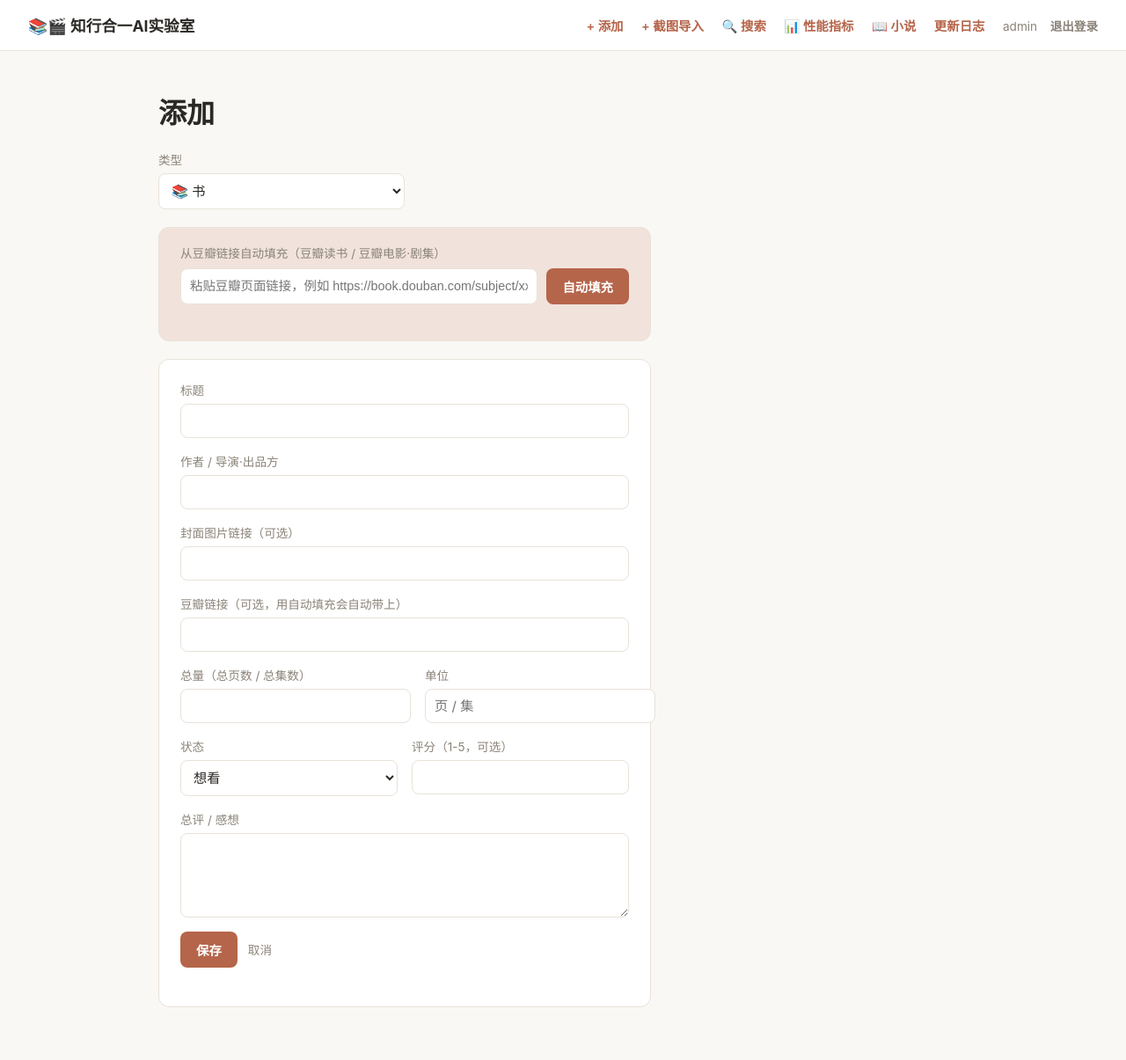
After one commit to warriorbrant/shuying-tracker, a Flask app: page /add in a window 1280 px wide. The commit adds this page. Shown: the whole page at 88% size. Run offline with Flask 3, Linux system fonts and the light colour scheme; the visitor is signed in with stand-in values (Sample User, id 1); data comes from the database, SQL or seed files in the repository; some libraries are stand-ins or nearby versions.

Commit message:
Merge add-book/add-show/record-moment into one entry point
New /add route renders a single page with a type dropdown covering all six item/moment types; picking one toggles which of two existing forms is shown (item form keeps its Douban auto-fill). Each form still posts to its existing, unchanged backend route (item_new / moment_new) -- this is purely a front-end consolidation replacing three nav links with one.

Co-Authored-By: Claude Sonnet 5 <noreply@anthropic.com>

```diff
--- a/app.py
+++ b/app.py
@@ -978,6 +978,15 @@ def search_more():
     return jsonify({"html": html, "has_more": has_more, "count": len(page)})
 
 
+@app.route("/add")
+def add_new():
+    default_type = request.args.get("type", "book")
+    return render_template(
+        "add_form.html", default_type=default_type, statuses=STATUSES, moment_types=MOMENT_TYPES,
+        default_date=date.today().isoformat(),
+    )
+
+
 @app.route("/item/new", methods=["GET", "POST"])
 def item_new():
     if request.method == "POST":
--- a/changelog.py
+++ b/changelog.py
@@ -1818,4 +1818,27 @@ CHANGELOG = [
         "lines_changed": 12,
         "estimated": False,
     },
+    {
+        "date": "2026-08-02",
+        "title": "添加书、添加剧、记录动态合并成一个入口",
+        "title_en": "Merged add-book/add-show/record-moment into one entry point",
+        "summary": (
+            "导航栏原来有三个添加相关的链接（添加书、添加剧、记录动态），现在合并成"
+            "一个「+ 添加」。新页面顶部有个类型下拉框，六个类型（书/剧/股票/运动/照"
+            "片/想法）都在里面，选哪个就切换显示对应的表单（书影表单还带着豆瓣自动"
+            "填充），提交到的还是原来各自的接口，没改后端逻辑，纯粹是前端合并入口、"
+            "少点一次。"
+        ),
+        "summary_en": (
+            "The nav bar used to have three separate \"add\" links (add book, add show, "
+            "record moment) — merged into a single \"+ Add\" entry. The new page has one "
+            "type dropdown covering all six types (book/show/stock/exercise/photo/thought); "
+            "picking one switches which form is shown (the book/show form keeps its Douban "
+            "auto-fill). Each form still posts to its existing backend route unchanged — "
+            "this is purely a front-end consolidation, one less click to get anywhere."
+        ),
+        "image": None,
+        "lines_changed": 197,
+        "estimated": False,
+    },
 ]
--- a/static/style.css
+++ b/static/style.css
@@ -613,6 +613,26 @@ a.heat-day:hover {
   margin-top: 4px;
 }
 
+.add-type-picker {
+  display: flex;
+  flex-direction: column;
+  gap: 6px;
+  max-width: 280px;
+  font-size: 0.85rem;
+  color: var(--muted);
+  margin-bottom: 20px;
+}
+
+.add-type-picker select {
+  padding: 9px 10px;
+  border: 1px solid var(--border);
+  border-radius: 8px;
+  font-size: 0.95rem;
+  font-family: inherit;
+  color: var(--text);
+  background: #fff;
+}
+
 .douban-import {
   max-width: 560px;
   background: var(--accent-soft);
--- /dev/null
+++ b/templates/add_form.html
@@ -0,0 +1,197 @@
+{% extends "base.html" %}
+{% block title %}添加{% endblock %}
+{% block content %}
+
+<h1>添加</h1>
+
+<label class="add-type-picker">
+  类型
+  <select id="typeSelect">
+    <optgroup label="书影">
+      <option value="book" {{ 'selected' if default_type == 'book' }}>📚 书</option>
+      <option value="show" {{ 'selected' if default_type == 'show' }}>🎬 剧</option>
+    </optgroup>
+    <optgroup label="动态">
+      {% for key, meta in moment_types.items() %}
+        <option value="{{ key }}" {{ 'selected' if default_type == key }}>{{ meta.icon }} {{ meta.label }}</option>
+      {% endfor %}
+    </optgroup>
+  </select>
+</label>
+
+<div class="douban-import" id="doubanImport">
+  <label>
+    从豆瓣链接自动填充（豆瓣读书 / 豆瓣电影·剧集）
+    <div class="row">
+      <input type="url" id="doubanUrl" placeholder="粘贴豆瓣页面链接，例如 https://book.douban.com/subject/xxxxx/">
+      <button type="button" id="doubanFetchBtn">自动填充</button>
+    </div>
+  </label>
+  <p id="doubanStatus" class="hint"></p>
+</div>
+
+<form class="form" id="itemForm" method="post" action="{{ url_for('item_new') }}">
+  <input type="hidden" name="type" id="itemTypeInput" value="{{ default_type if default_type in ('book', 'show') else 'book' }}">
+
+  <label>
+    标题
+    <input type="text" name="title" required>
+  </label>
+
+  <label>
+    作者 / 导演·出品方
+    <input type="text" name="creator">
+  </label>
+
+  <label>
+    封面图片链接（可选）
+    <input type="url" name="cover_url">
+  </label>
+
+  <label>
+    豆瓣链接（可选，用自动填充会自动带上）
+    <input type="url" name="douban_url">
+  </label>
+
+  <div class="row">
+    <label>
+      总量（总页数 / 总集数）
+      <input type="number" name="total_units" min="0">
+    </label>
+    <label>
+      单位
+      <input type="text" name="unit_label" placeholder="页 / 集">
+    </label>
+  </div>
+
+  <div class="row">
+    <label>
+      状态
+      <select name="status">
+        {% for s in statuses %}
+          <option value="{{ s }}" {{ 'selected' if s == '想看' }}>{{ s }}</option>
+        {% endfor %}
+      </select>
+    </label>
+    <label>
+      评分（1-5，可选）
+      <input type="number" name="rating" min="1" max="5">
+    </label>
+  </div>
+
+  <label>
+    总评 / 感想
+    <textarea name="review" rows="4"></textarea>
+  </label>
+
+  <div class="actions">
+    <button type="submit">保存</button>
+    <a class="btn-link" href="{{ url_for('index') }}">取消</a>
+  </div>
+</form>
+
+<form class="form" id="momentForm" method="post" action="{{ url_for('moment_new') }}" enctype="multipart/form-data">
+  <input type="hidden" name="type" id="momentTypeInput" value="{{ default_type if default_type in moment_types else 'thought' }}">
+
+  <label>
+    日期
+    <input type="date" name="log_date" value="{{ default_date }}" required>
+  </label>
+
+  <label>
+    标题（可选，如股票代码、运动类型）
+    <input type="text" name="title" placeholder="例如：贵州茅台 / 跑步 / 今日随笔">
+  </label>
+
+  <label>
+    内容 / 评论
+    <textarea name="content" rows="4" placeholder="写点什么：涨跌情况、时长距离、拍到了什么、当下的想法…"></textarea>
+  </label>
+
+  <div class="row">
+    <label>
+      用时（分钟，可选）
+      <input type="number" name="minutes_spent" min="0" value="0">
+    </label>
+    <label>
+      配图（可选）
+      <input type="file" name="image" accept="image/*">
+    </label>
+  </div>
+
+  <div class="actions">
+    <button type="submit">保存</button>
+    <a class="btn-link" href="{{ url_for('index') }}">取消</a>
+  </div>
+</form>
+
+<script>
+(function () {
+  var typeSelect = document.getElementById('typeSelect');
+  var doubanImport = document.getElementById('doubanImport');
+  var itemForm = document.getElementById('itemForm');
+  var momentForm = document.getElementById('momentForm');
+  var itemTypeInput = document.getElementById('itemTypeInput');
+  var momentTypeInput = document.getElementById('momentTypeInput');
+  var itemTypes = ['book', 'show'];
+
+  function applyType(value) {
+    if (itemTypes.indexOf(value) !== -1) {
+      itemTypeInput.value = value;
+      itemForm.style.display = '';
+      doubanImport.style.display = '';
+      momentForm.style.display = 'none';
+    } else {
+      momentTypeInput.value = value;
+      momentForm.style.display = '';
+      itemForm.style.display = 'none';
+      doubanImport.style.display = 'none';
+    }
+  }
+
+  typeSelect.addEventListener('change', function () { applyType(typeSelect.value); });
+  applyType(typeSelect.value);
+
+  document.getElementById('doubanFetchBtn').addEventListener('click', async () => {
+    const url = document.getElementById('doubanUrl').value.trim();
+    const status = document.getElementById('doubanStatus');
+    if (!url) {
+      status.textContent = '请先粘贴豆瓣链接';
+      status.className = 'hint hint-error';
+      return;
+    }
+    status.textContent = '正在抓取…';
+    status.className = 'hint';
+
+    try {
+      const res = await fetch('/douban/fetch?url=' + encodeURIComponent(url));
+      const data = await res.json();
+      if (!res.ok) {
+        status.textContent = data.error || '抓取失败，请手动填写';
+        status.className = 'hint hint-error';
+        return;
+      }
+      if (data.type) {
+        typeSelect.value = data.type;
+        applyType(data.type);
+      }
+      itemForm.querySelector('[name=title]').value = data.title || '';
+      itemForm.querySelector('[name=creator]').value = data.creator || '';
+      itemForm.querySelector('[name=cover_url]').value = data.cover_url || '';
+      itemForm.querySelector('[name=douban_url]').value = url;
+      if (data.total_units) itemForm.querySelector('[name=total_units]').value = data.total_units;
+      if (data.unit_label) itemForm.querySelector('[name=unit_label]').value = data.unit_label;
+      if (data.review_draft && !itemForm.querySelector('[name=review]').value) {
+        itemForm.querySelector('[name=review]').value = data.review_draft;
+      }
+      status.textContent = '已自动填充，请检查并按需修改后保存';
+      status.className = 'hint hint-ok';
+    } catch (err) {
+      status.textContent = '抓取失败，请检查网络或手动填写';
+      status.className = 'hint hint-error';
+    }
+  });
+})();
+</script>
+
+{% endblock %}
--- a/templates/base.html
+++ b/templates/base.html
@@ -17,9 +17,7 @@
     <a class="brand" href="{{ url_for('index') }}">📚🎬 知行合一AI实验室</a>
     <nav>
       {% if current_user %}
-        <a href="{{ url_for('item_new', type='book') }}">+ 添加书</a>
-        <a href="{{ url_for('item_new', type='show') }}">+ 添加剧</a>
-        <a href="{{ url_for('moment_new') }}">+ 记录动态</a>
+        <a href="{{ url_for('add_new') }}">+ 添加</a>
         <a href="{{ url_for('moment_scan') }}">+ 截图导入</a>
         <a href="{{ url_for('search') }}">🔍 搜索</a>
         <a href="{{ url_for('admin_metrics_page') }}">📊 性能指标</a>
```
Also changed, not shown: README.md.
